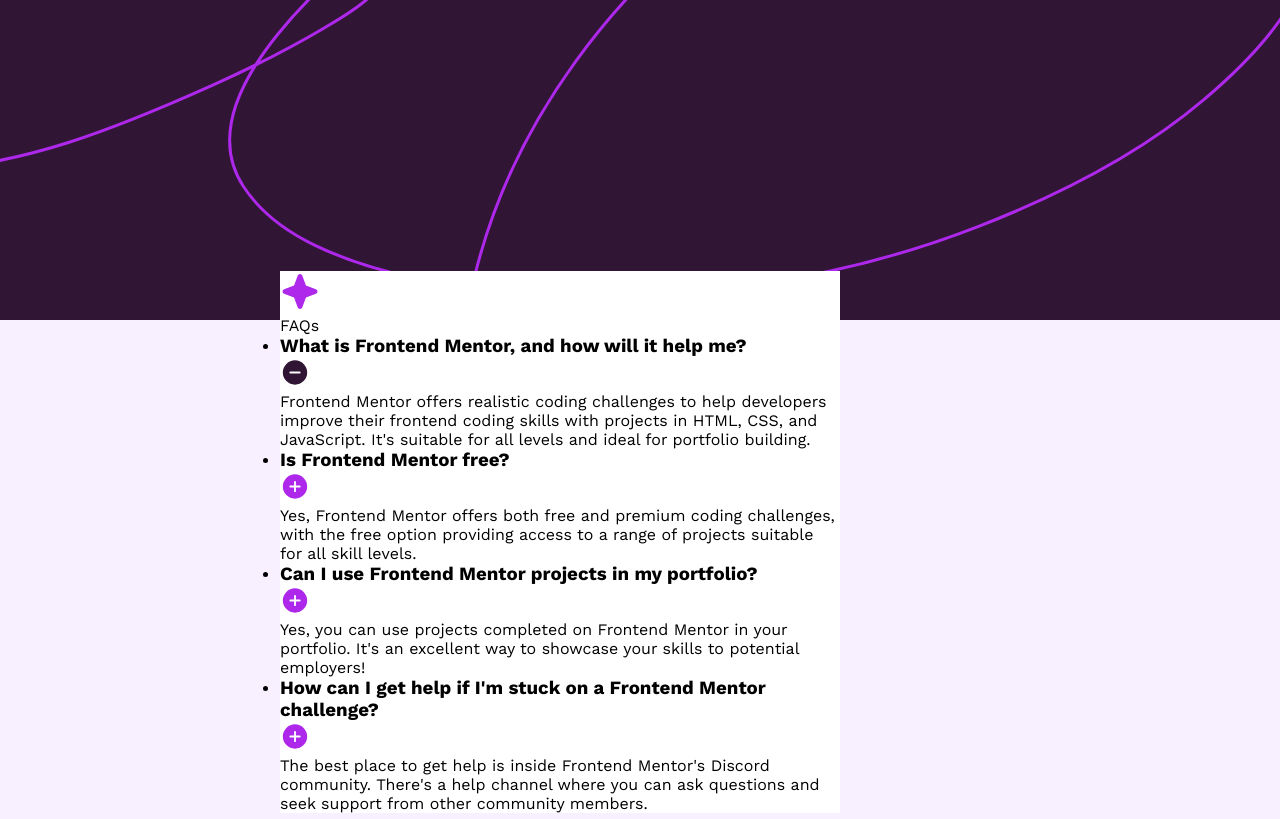
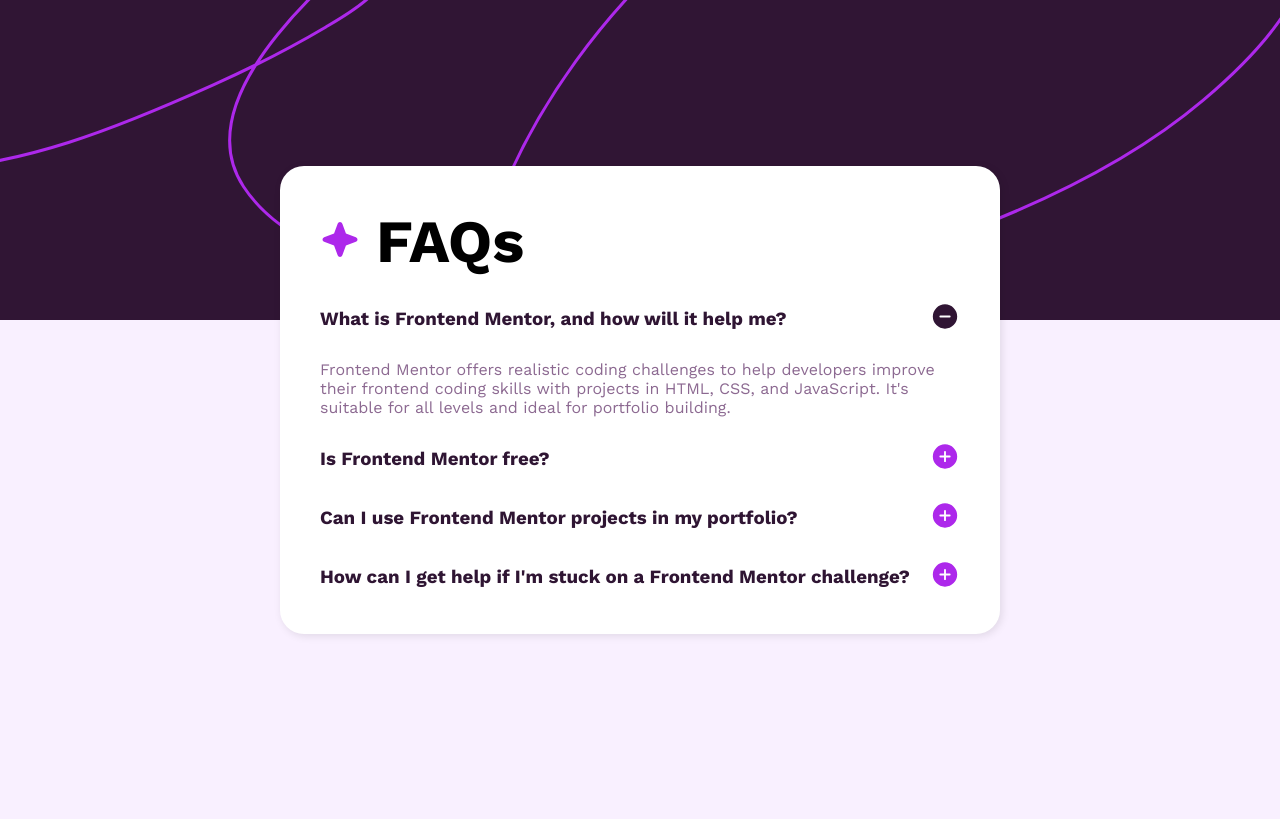
Before and after one commit to kennyDotCom-web/FAQA, a plain HTML site: page index.html in a window 1280 px wide. Drawn offline with nearby package versions, Linux system fonts and the light colour scheme.

Commit message:
first commit

```diff
--- /dev/null
+++ b/app.js
@@ -0,0 +1,18 @@
+let faqItems = document.querySelectorAll('li')
+
+faqItems.forEach((faqItem) => {
+    const question = faqItem.querySelector ('.main-div')
+    const answer = faqItem.querySelector('li p')
+    const image = faqItem.querySelector ('.indicator-icon img')
+
+    question.addEventListener('click', () => {
+        faqItems.forEach((faq) => {
+            faq.querySelector('li p').style.display = 'none';
+            faq.querySelector('.indicator-icon img').src = "./assets/images/icon-plus.svg"
+        })
+
+        answer.style.display = 'block';
+        image.src = './assets/images/icon-minus.svg'
+    })
+
+})
--- a/index.html
+++ b/index.html
@@ -33,7 +33,7 @@
       </div>
       <div class="background-img2"></div>
       <div class="main">
-        <div>
+        <div class="title-box">
           <div class="icon-img">
             <img src="./assets/images/icon-star.svg" alt="star icon" />
           </div>
@@ -106,5 +106,8 @@
       <a href="https://www.frontendmentor.io?ref=challenge">Frontend Mentor</a>.
       Coded by <a href="#">Your Name Here</a>.
     </footer>
+
+
+    <script src="app.js"></script>
   </body>
 </html>
--- a/style.css
+++ b/style.css
@@ -5,14 +5,13 @@
 }
 
 body {
-    font-family: 'Work Sans', sans-serif;
+  font-family: "Work Sans", sans-serif;
 }
 
-.background-img1{
+.background-img1 {
   width: 100%;
   height: 40vh;
   position: fixed;
-
 }
 
 .image-box {
@@ -28,8 +27,10 @@
 section {
   position: relative;
   height: 100vh;
+  display: flex;
+  justify-content: center;
 }
-.background-img2{
+.background-img2 {
   background-color: hsl(275, 100%, 97%);
   position: fixed;
   top: 40vh;
@@ -37,10 +38,57 @@
   width: 100%;
   height: 100%;
 }
-.main{
+.main {
   position: fixed;
   z-index: 2;
   background-color: hsl(0, 100%, 100%);
-    width: 560px;
-    transform: translate(50%, 50%);
+  width: 100%;
+  max-width: 720px;
+  display: flex;
+  justify-self: center;
+  align-self: center;
+  flex-direction: column;
+  padding: 40px;
+  border-radius: 24px;
+  box-shadow: 2px 2px 8px rgba(0, 0, 0, 0.1);
+  gap: 24px;
 }
+.title-box {
+  display: flex;
+  align-items: center;
+  gap: 16px;
+}
+.title-box p {
+  font-size: 60px;
+  font-weight: bold;
+}
+ul {
+  list-style-type: none;
+  display: flex;
+  flex-direction: column;
+  gap: 24px;
+}
+.main-div {
+  display: flex;
+  align-items: center;
+  justify-content: space-between;
+}
+
+ul li p {
+  color: hsl(292, 16%, 49%);
+}
+.main-div h3 {
+  color: hsl(292, 42%, 14%);
+}
+ul li {
+  display: flex;
+  flex-direction: column;
+  gap: 24px;
+}
+
+li:first-child p {
+  display: block;
+}
+li:not(:first-child) p {
+  display: none;
+}
```
Lines whose indentation alone changed are shown as unchanged.
